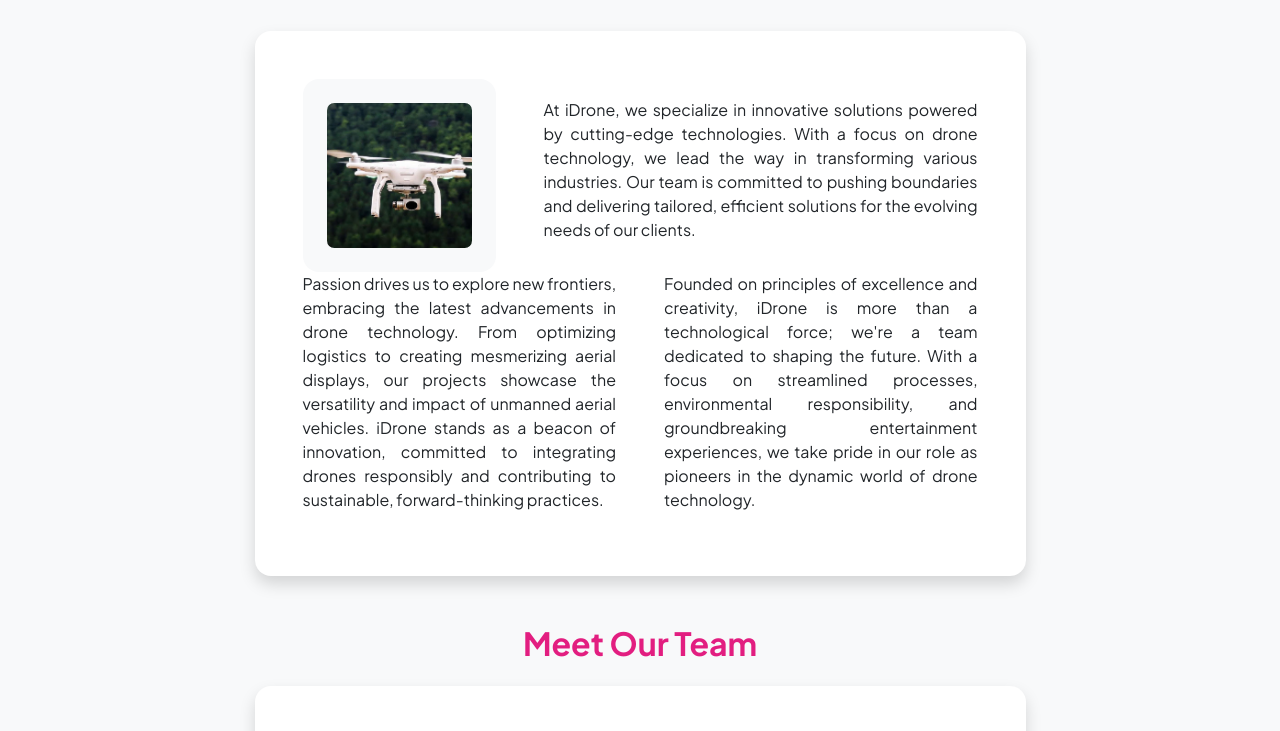
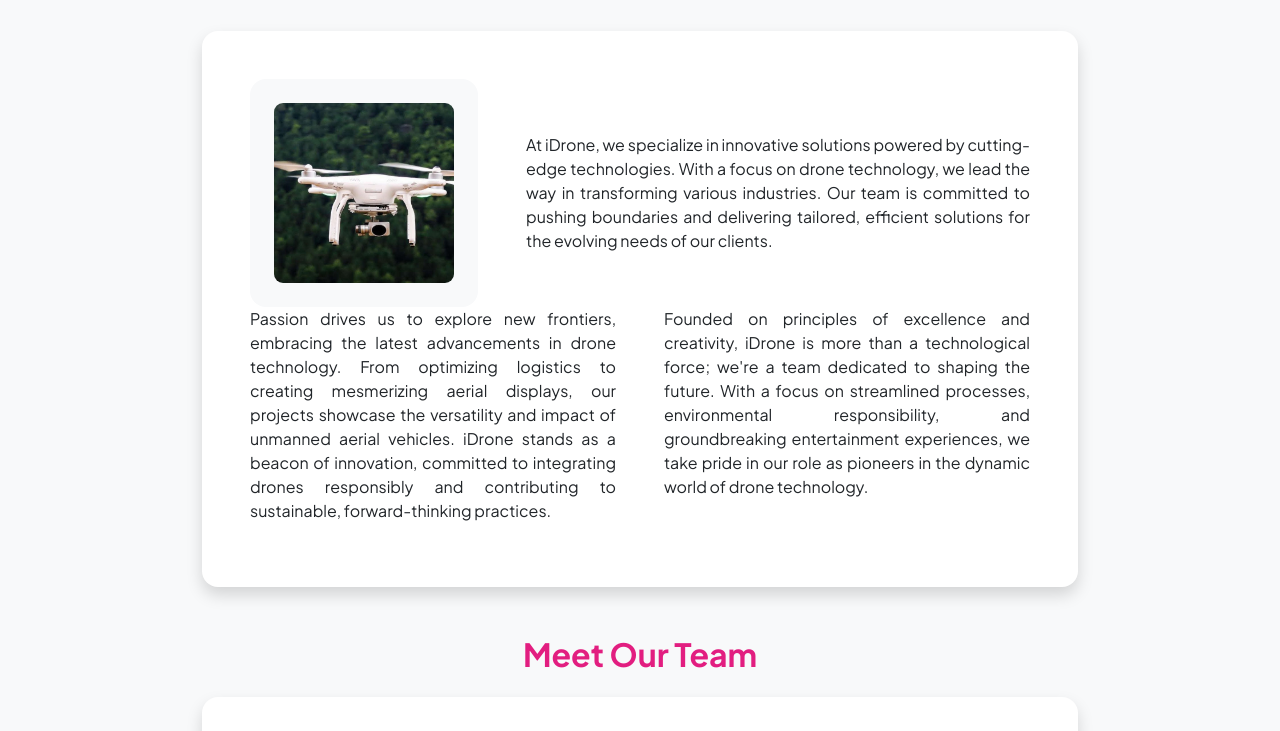
Before and after one commit to hezekiel18/hacktiv8-final-project, a plain HTML site: page about_us.html in a window 1280 px wide. Shown: the part 195-926 px from the top of the page. Drawn offline with nearby package versions, Linux system fonts and the light colour scheme.

Commit message:
fix css custom style

```diff
--- a/about_us.html
+++ b/about_us.html
@@ -16,6 +16,7 @@
         <link href="https://cdn.jsdelivr.net/npm/bootstrap-icons@1.8.1/font/bootstrap-icons.css" rel="stylesheet" />
         <!-- Core theme CSS (includes Bootstrap)-->
         <link href="css/styles.css" rel="stylesheet" />
+        <link href="css/custom.css" rel="stylesheet" />
     </head>
     <body class="d-flex flex-column h-100 bg-light">
         <main class="flex-shrink-0">
@@ -52,7 +53,9 @@
                                                 <img src="./assets/drone.jpg" class="img-fluid" style="border-radius: 5%;"/>
                                             </div>
                                         </div>
-                                        <div class="col-lg-8"><div style="padding-bottom: 10px;">At iDrone, we specialize in innovative solutions powered by cutting-edge technologies. With a focus on drone technology, we lead the way in transforming various industries. Our team is committed to pushing boundaries and delivering tailored, efficient solutions for the evolving needs of our clients.</div></div>
+                                        <div class="col-lg-8"><div>At iDrone, we specialize in innovative solutions powered by cutting-edge technologies. With a focus on drone technology, we lead the way in transforming various industries. Our team is committed to pushing boundaries and delivering tailored, efficient solutions for the evolving needs of our clients.</div></div>
+                                    </div>
+                                    <div class="row gx-5">
                                         <div class="col-lg-6 mb-3"><div>Passion drives us to explore new frontiers, embracing the latest advancements in drone technology. From optimizing logistics to creating mesmerizing aerial displays, our projects showcase the versatility and impact of unmanned aerial vehicles. iDrone stands as a beacon of innovation, committed to integrating drones responsibly and contributing to sustainable, forward-thinking practices.</div></div>
                                         <div class="col-lg-6 mb-3"><div>Founded on principles of excellence and creativity, iDrone is more than a technological force; we're a team dedicated to shaping the future. With a focus on streamlined processes, environmental responsibility, and groundbreaking entertainment experiences, we take pride in our role as pioneers in the dynamic world of drone technology.</div></div>
                                     </div>
```
Also changed, not shown: portfolio.html (+1 -0 lines).
